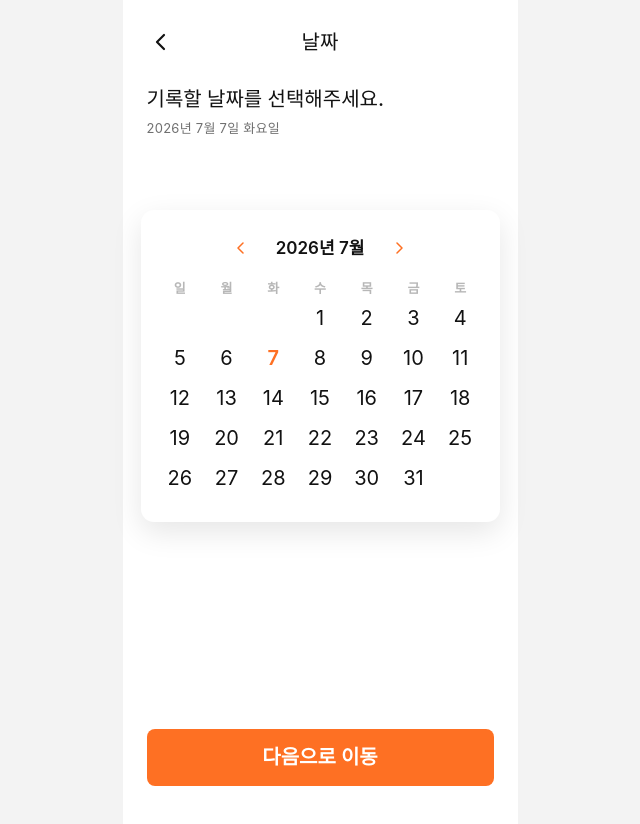
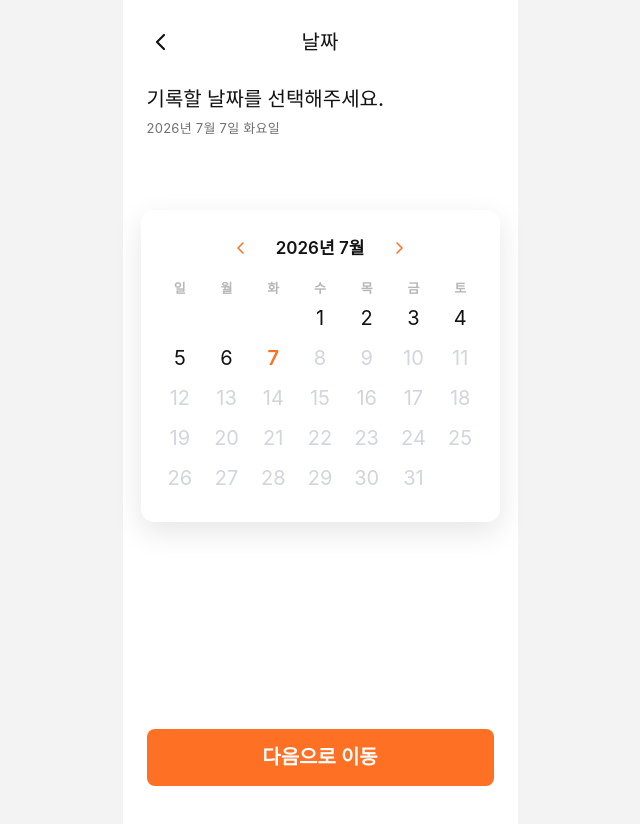
Before and after one commit to IT-Cotato/13th-Maeum-Bujeok-FE, a Next.js app: page /diary/new in a window 1280 px wide. Shown: the top 824 px of the page, without its empty margins (320-960 px from the left). Built offline with nearby package versions, Linux system fonts and the light colour scheme.

Commit message:
fix :  임시 관련 3건 수정

```diff
--- a/src/components/common/DiaryCalendar.tsx
+++ b/src/components/common/DiaryCalendar.tsx
@@ -102,14 +102,20 @@ export default function DiaryCalendar({
             const day = index + 1;
             const date = `${month}-${String(day).padStart(2, "0")}`;
             const isSelected = selectedDate === date;
+            const isFuture = date > today;
 
             return (
               <button
                 aria-label={`${day}일`}
                 aria-pressed={isSelected}
                 className={`flex h-10 items-center justify-center rounded-full text-[20px] outline-none transition-colors focus-visible:ring-2 focus-visible:ring-orange-500 ${
-                  isSelected ? "font-semibold text-orange-500" : "text-foreground"
+                  isFuture
+                    ? "cursor-not-allowed text-gray-300"
+                    : isSelected
+                      ? "font-semibold text-orange-500"
+                      : "text-foreground"
                 }`}
+                disabled={isFuture}
                 key={date}
                 onClick={() => onSelect(date)}
                 type="button"
--- a/src/features/diary/components/DiaryDateSelectScreen.tsx
+++ b/src/features/diary/components/DiaryDateSelectScreen.tsx
@@ -9,6 +9,7 @@ import {
   getMonthFromDate,
   getTodayDateString,
 } from "@/features/diary/utils";
+import { useDiaryDraftStore } from "@/store/useDiaryDraftStore";
 
 const TODAY = getTodayDateString();
 
@@ -26,6 +27,18 @@ export default function DiaryDateSelectScreen() {
   };
 
   const handleNext = () => {
+    const hasDraft = Boolean(
+      useDiaryDraftStore.getState().drafts[selectedDate],
+    );
+
+    // 임시 저장된 일기가 있으면 감정을 다시 고를 필요가 없다(초안에 이미
+    // emotionId가 저장돼 있다). 곧바로 작성 화면으로 보내 "임시저장된 일기가
+    // 있어요" 팝업이 즉시 뜨도록 한다.
+    if (hasDraft) {
+      router.push(`/diary/new/write?date=${selectedDate}`);
+      return;
+    }
+
     router.push(`/diary/new/emotion?date=${selectedDate}`);
   };
 
--- a/src/features/diary/components/DiaryWriteScreen.tsx
+++ b/src/features/diary/components/DiaryWriteScreen.tsx
@@ -203,7 +203,7 @@ export default function DiaryWriteScreen() {
   const handleSaveDraftAndExit = () => {
     saveDraft(diaryDate, { content, emotionId });
     setIsExitDialogOpen(false);
-    goToEmotionScreen();
+    router.push("/");
   };
 
   const handleStartFresh = () => {
```
